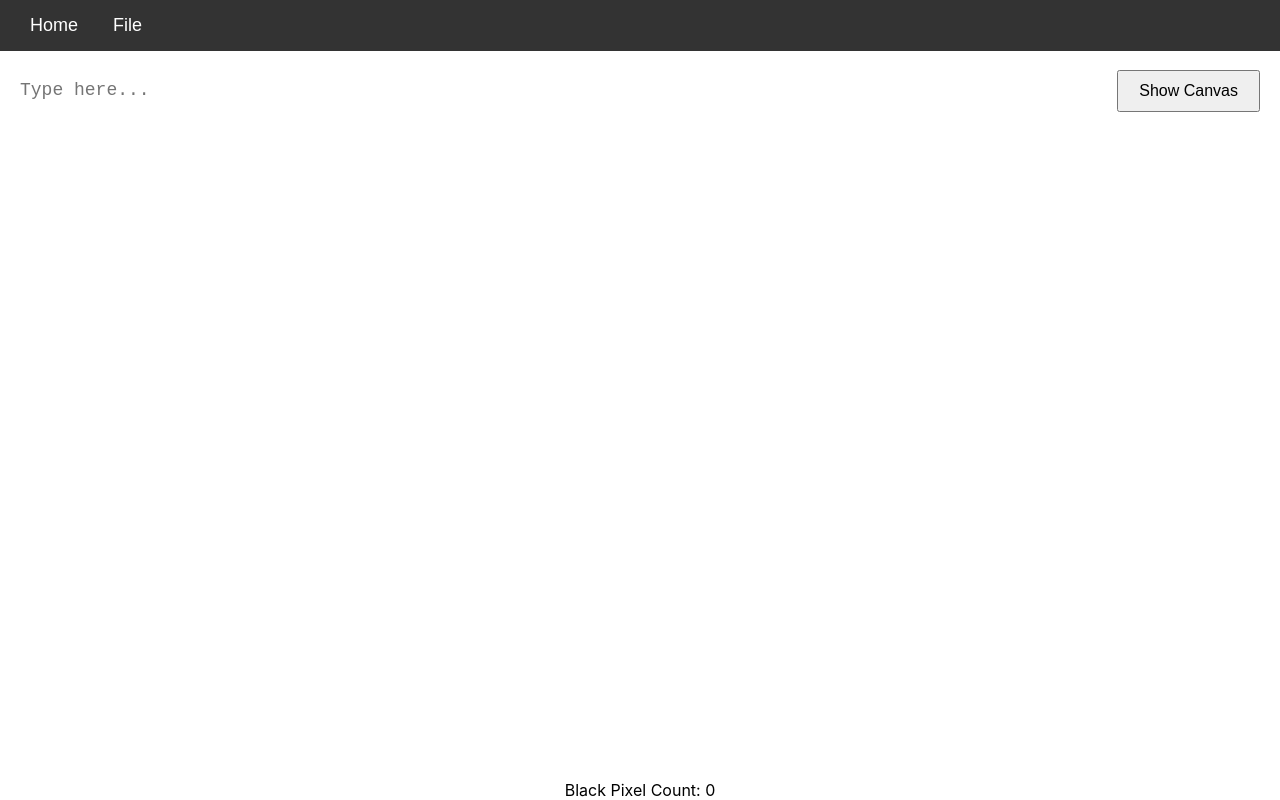
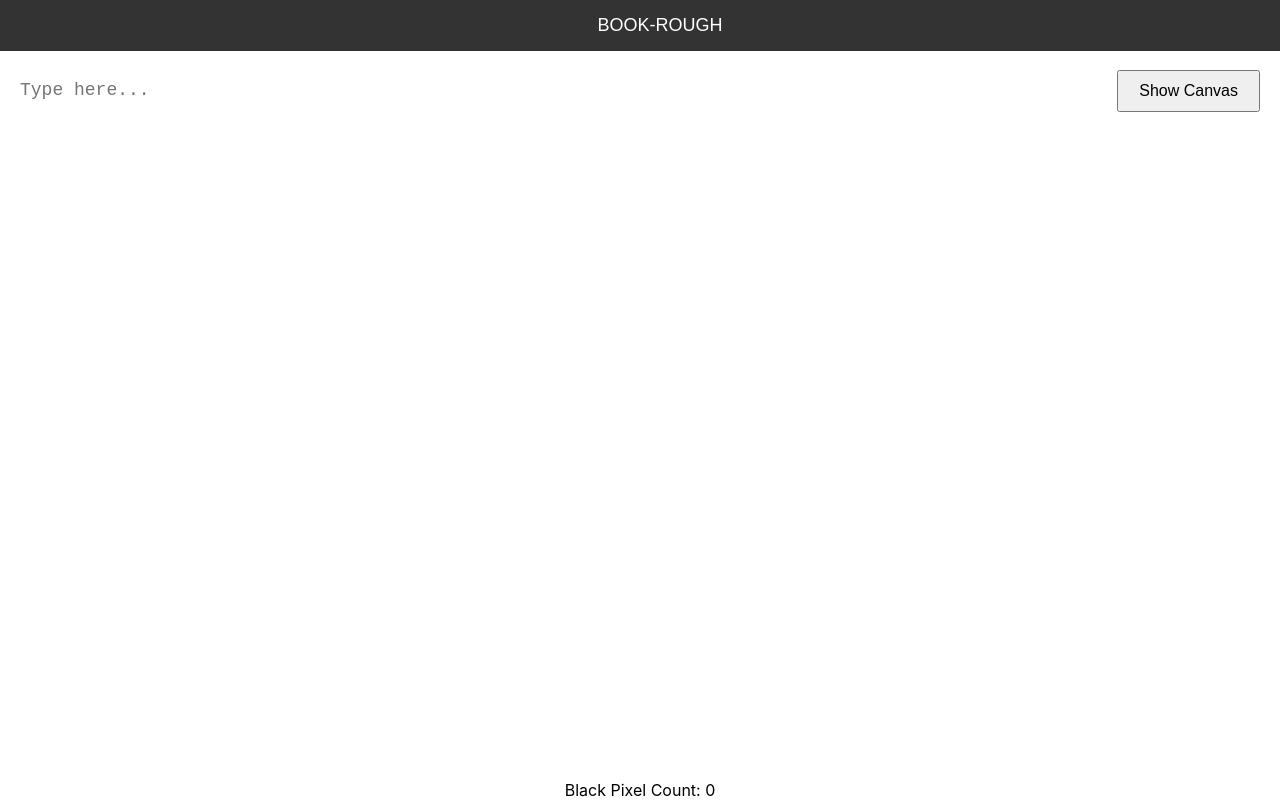
Before and after one commit to BitsJayMehta173/Book-Rough, a React (Create React App) app: page / in a window 1280 px wide. Built offline with nearby package versions, Linux system fonts and the light colour scheme.

Commit message:
locally finished

```diff
--- a/package.json
+++ b/package.json
@@ -6,6 +6,10 @@
     "@testing-library/jest-dom": "^5.17.0",
     "@testing-library/react": "^13.4.0",
     "@testing-library/user-event": "^13.5.0",
+    "axios": "^1.7.7",
+    "body-parser": "^1.20.3",
+    "express": "^4.21.0",
+    "mongoose": "^8.6.2",
     "react": "^18.3.1",
     "react-dom": "^18.3.1",
     "react-scripts": "5.0.1",
--- a/src/App.css
+++ b/src/App.css
@@ -36,6 +36,13 @@
 
 .navbar .nav-links button:hover {
   text-decoration: underline;
+
+}
+
+.navbar{
+  display: flex;
+  justify-content: center;
+  align-items: center;
 }
 
 .text-area {
@@ -68,7 +75,8 @@
 
 .canvas {
   border: 1px solid black;
-  margin-right: 20px; /* Space for buttons */
+  /* margin-right: 20px; Space for buttons */
+  margin-left: 100px;
 }
 
 .buttons {
@@ -90,10 +98,14 @@
 .undo-button,
 .clear-button {
   padding: 10px 20px;
+
   font-size: 16px;
   cursor: pointer;
   margin: 10px;
+  /* margin-left: 25px; */
   display: none; /* Hidden by default */
+  position: relative;
+  left: 80px;
 }
 
 .undo-button.visible,
--- a/src/App.js
+++ b/src/App.js
@@ -148,7 +148,7 @@ const Canvas = ({ undo, clear, onBlackPixelCountUpdate }) => {
     <canvas
       ref={canvasRef}
       width={600}
-      height={400}
+      height={1000}
       onMouseDown={startDrawing}
       onMouseMove={draw}
       onMouseUp={stopDrawing}
@@ -161,8 +161,7 @@ const Canvas = ({ undo, clear, onBlackPixelCountUpdate }) => {
 const Navbar = () => (
   <div className="navbar">
     <div className="nav-links">
-      <button>Home</button>
-      <button>File</button>
+      <button>BOOK-ROUGH</button>
     </div>
   </div>
 );
@@ -174,7 +173,19 @@ const App = () => {
   const [clear, setClear] = useState(false);
   const [blackPixelCount, setBlackPixelCount] = useState(0);
 
+  useEffect(() => {
+    const savedText = localStorage.getItem("textareaValue");
+    if (savedText) {
+      setText(savedText);
+    }
+  }, []);
+
+  useEffect(() => {
+    localStorage.setItem("textareaValue", text);
+  }, [text]);
+
   const handleTextChange = (e) => {
+    console.log(e.target.value)
     setText(e.target.value);
   };
 
@@ -184,18 +195,17 @@ const App = () => {
 
   const handleUndo = () => {
     setUndo(true);
-    setTimeout(() => setUndo(false), 100); // Briefly trigger the undo action
+    setTimeout(() => setUndo(false), 100);
   };
 
   const handleClear = () => {
     setClear(true);
-    setTimeout(() => setClear(false), 100); // Briefly trigger the clear action
+    setTimeout(() => setClear(false), 100);
   };
 
   const handleBlackPixelCountUpdate = (count) => {
     setBlackPixelCount(count);
   };
-
   return (
     <div className="App">
       <Navbar />
```
Also changed, not shown: src/canvaModel.js (added), 1 other file (tests, documents, lock files or other folders).
